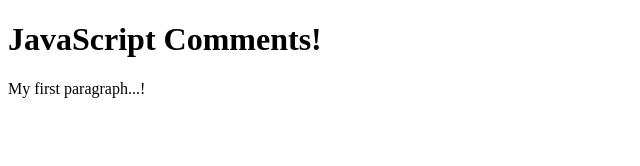
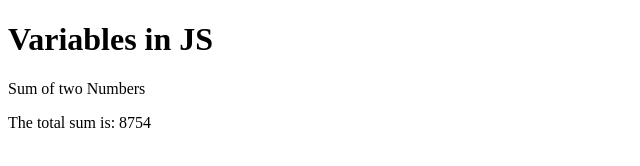
Before and after one commit to Usernameorsmth/Earmuffs, a plain HTML site: page index.html in a window 1280 px wide. Shown: the whole page, without its empty margins (0-640 px from the left). Drawn offline with Linux system fonts and the light colour scheme.

Commit message:
NOOOOOOOOOOOOOOOOOOOOOOOOOOO

```diff
--- a/index.html
+++ b/index.html
@@ -2,13 +2,15 @@
 <html>
 
 <body>
-    <h1 id="myH"></h1>
-    <p id="myP"></p>
+    <h1>Variables in JS</h1>
+    <p>Sum of two Numbers</p>
+    <p id="result"></p>
     <script>
-        // My heading:
-        document.getElementById("myH").innerHTML = "JavaScript Comments!";
-        // My paragraph:
-        document.getElementById("myP").innerHTML = "My first paragraph...!";
+        var num1 = 8725;
+        var num2 = 29;
+        var sum = num1 + num2;
+        document.getElementById("result").innerHTML =
+            "The total sum is: " + sum;
     </script>
 </body>
 
```
